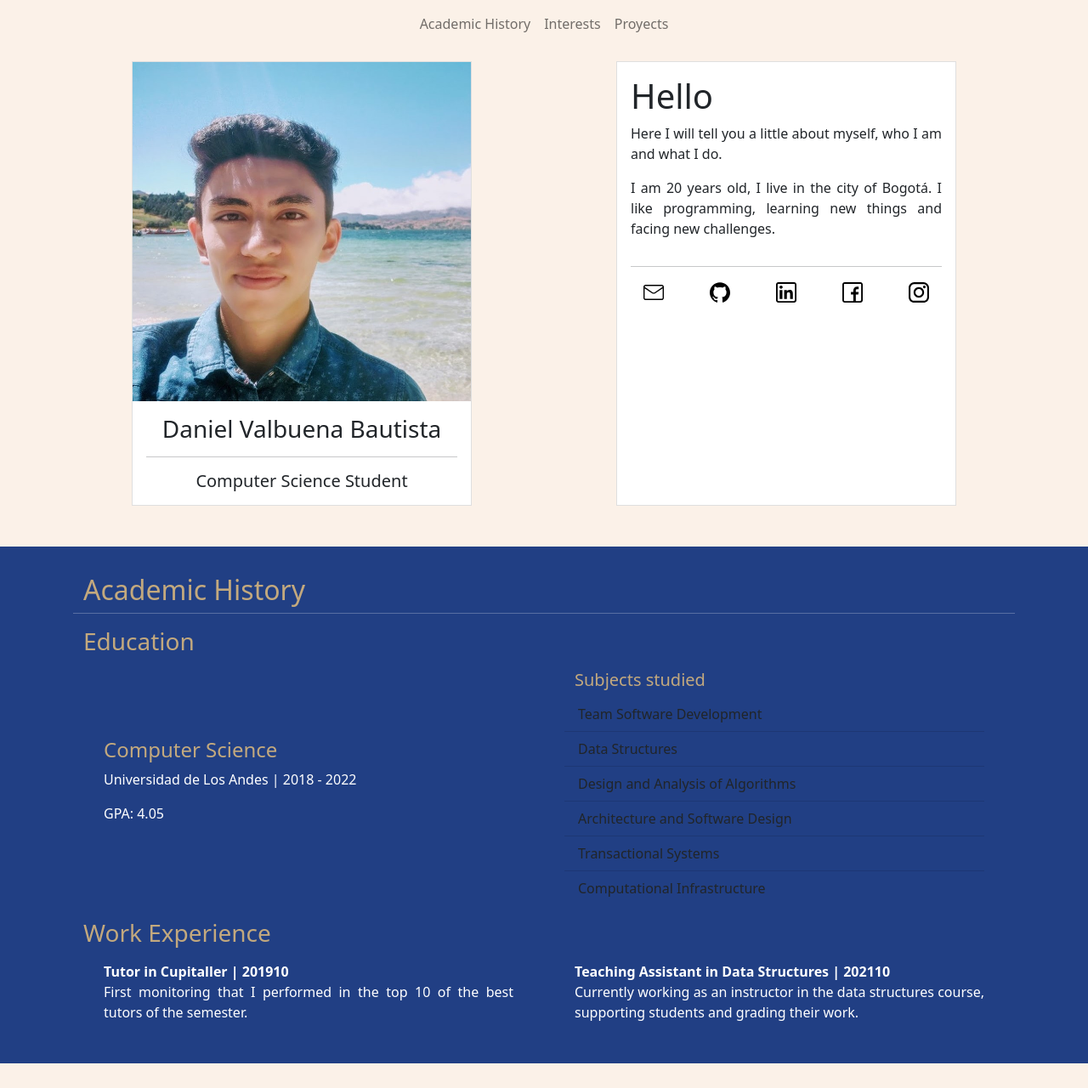
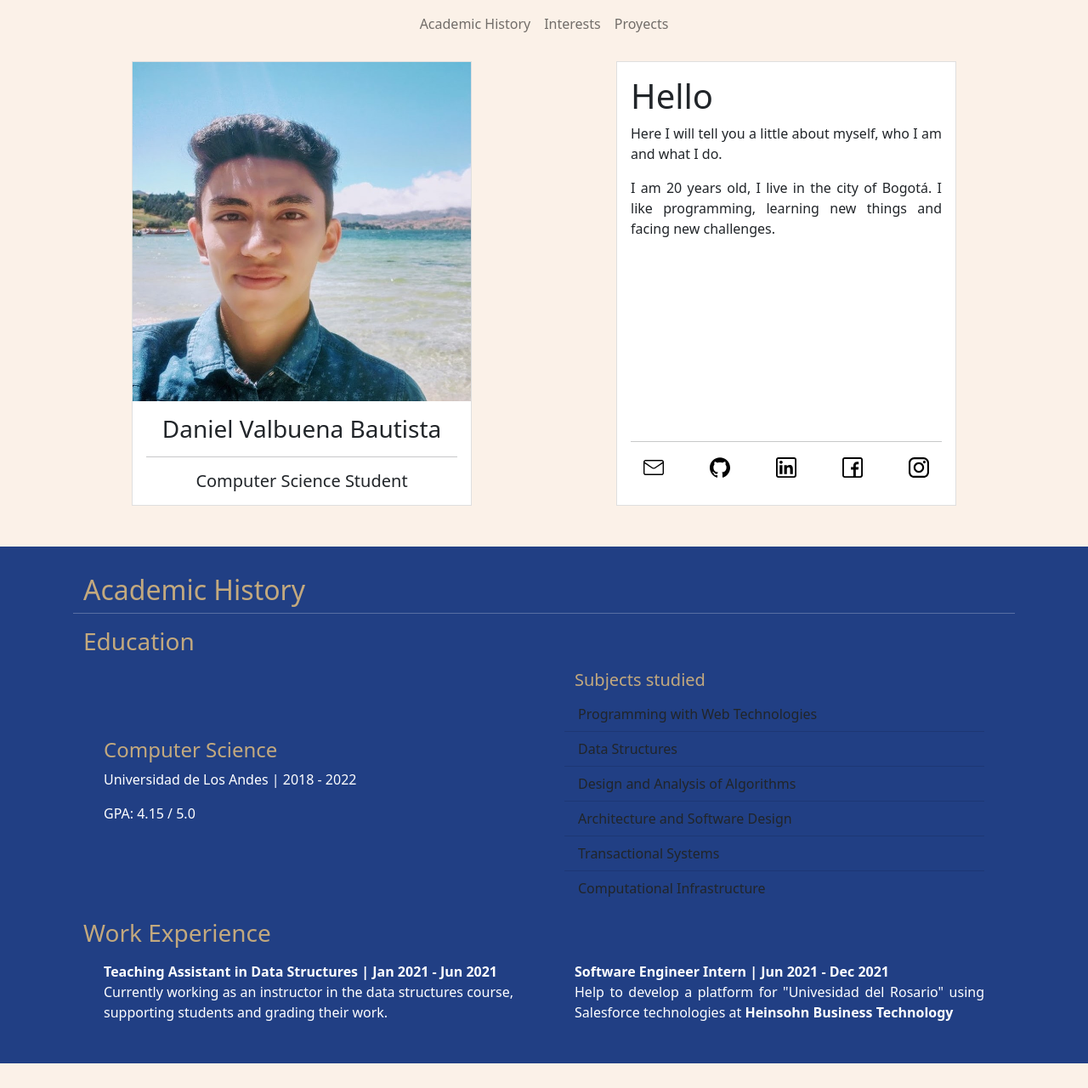
Before and after one commit to dvalbuena1/Personal-Web-Page, a plain HTML site: page index.html in a window 1280 px wide. Shown: the top 1280 px of the page at 85% size. Drawn offline with nearby package versions, Linux system fonts and the light colour scheme.

Commit message:
Update page

```diff
--- a/index.html
+++ b/index.html
@@ -78,9 +78,9 @@
 
           <div class="col-12 col-md-6">
             <div class="card card-intro" style="height: 100%">
-              <div class="card-body">
-                <div class="container p-0" style="height: 100%">
-                  <div class="row">
+              <div class="card-body" style="height: 100%">
+                <div class="container p-0 container-content">
+                  <div>
                     <h1 class="card-title">Hello</h1>
                     <p class="card-text">
                       Here I will tell you a little about myself, who I am and
@@ -92,11 +92,16 @@
                       challenges.
                     </p>
                   </div>
+                  <div class="social-media">
                     <hr />
                     <div class="row text-center align-self-end">
                       <div class="col">
                         <a href="mailto:d.valbuena@uniandes.edu.co">
-                        <img src="static/Mail.svg" height="24px" alt="Correo" />
+                          <img
+                            src="static/Mail.svg"
+                            height="24px"
+                            alt="Correo"
+                          />
                         </a>
                       </div>
                       <div class="col">
@@ -152,6 +157,7 @@
           </div>
         </div>
       </div>
+    </div>
 
     <main>
       <section id="Academic">
@@ -171,7 +177,7 @@
                     </div>
                     <div class="row">
                       <p>Universidad de Los Andes | 2018 - 2022</p>
-                      <p>GPA: 4.05</p>
+                      <p>GPA: 4.15 / 5.0</p>
                     </div>
                   </div>
                 </div>
@@ -183,7 +189,7 @@
                     <div class="row">
                       <ul class="list-group list-group-flush">
                         <li class="list-group-item">
-                          Team Software Development
+                          Programming with Web Technologies
                         </li>
                         <li class="list-group-item">Data Structures</li>
                         <li class="list-group-item">
@@ -209,12 +215,16 @@
                 <div class="col-12 col-md-6">
                   <div class="container">
                     <div class="row">
-                      <b>Tutor in Cupitaller | 201910</b>
+                      <b
+                        >Teaching Assistant in Data Structures | Jan 2021 - Jun
+                        2021
+                      </b>
                     </div>
                     <div class="row">
                       <p>
-                        First monitoring that I performed in the top 10 of the
-                        best tutors of the semester.
+                        Currently working as an instructor in the data
+                        structures course, supporting students and grading their
+                        work.
                       </p>
                     </div>
                   </div>
@@ -222,13 +232,13 @@
                 <div class="col-12 col-md-6">
                   <div class="container">
                     <div class="row">
-                      <b>Teaching Assistant in Data Structures | 202110</b>
+                      <b>Software Engineer Intern | Jun 2021 - Dec 2021</b>
                     </div>
                     <div class="row">
                       <p>
-                        Currently working as an instructor in the data
-                        structures course, supporting students and grading their
-                        work.
+                        Help to develop a platform for "Univesidad del Rosario"
+                        using Salesforce technologies at
+                        <b>Heinsohn Business Technology</b>
                       </p>
                     </div>
                   </div>
@@ -420,7 +430,7 @@
                     </div>
                     <div class="row">
                       <img
-                        src="https://w.wallhaven.cc/full/n6/wallhaven-n69d36.png"
+                        src="https://i.imgur.com/wmiqLMH.png"
                         alt="Mr Robot"
                       />
                     </div>
@@ -441,7 +451,7 @@
                     </div>
                     <div class="row">
                       <img
-                        src="https://fanart.tv/fanart/movies/206487/hdmovieclearart/predestination-546efe16e953a.png"
+                        src="https://i.imgur.com/gjrnivV.png"
                         alt="Predestination the movie"
                       />
                     </div>
--- a/style.scss
+++ b/style.scss
@@ -23,6 +23,17 @@ p {
 
 .card-img {
   border-radius: 0%;
+}
+
+.container-content {
+  display: flex;
+  flex-direction: column;
+  justify-content: space-between;
+  height: 100%;
+}
+
+.social-media {
+  padding: 1rem 0;
 }
 
 #banner {
```
Also changed, not shown: style.css, 1 other file. Lines whose indentation alone changed are shown as unchanged.
